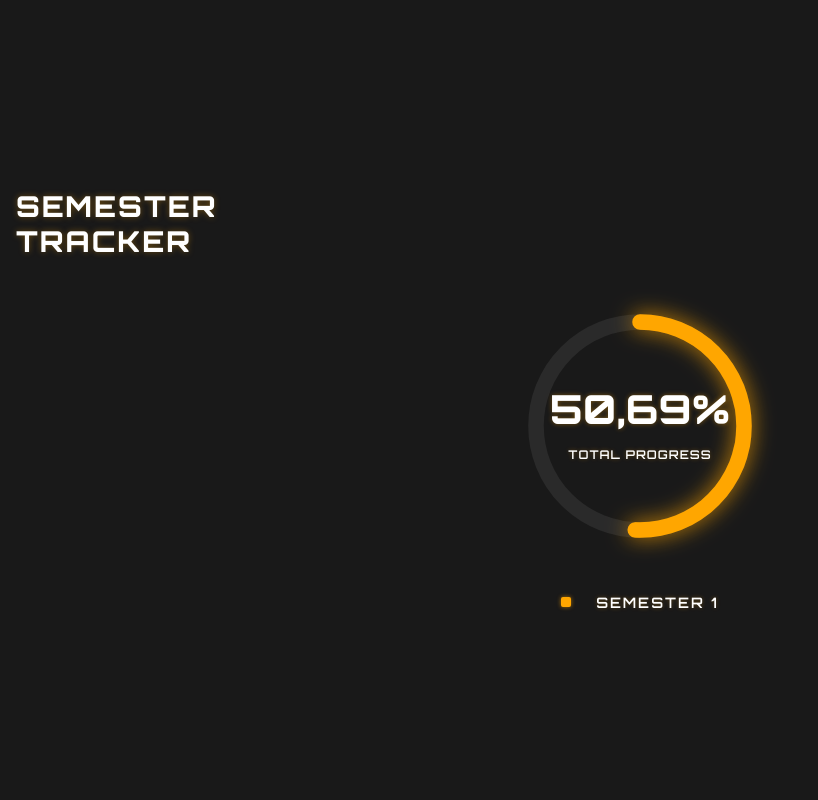
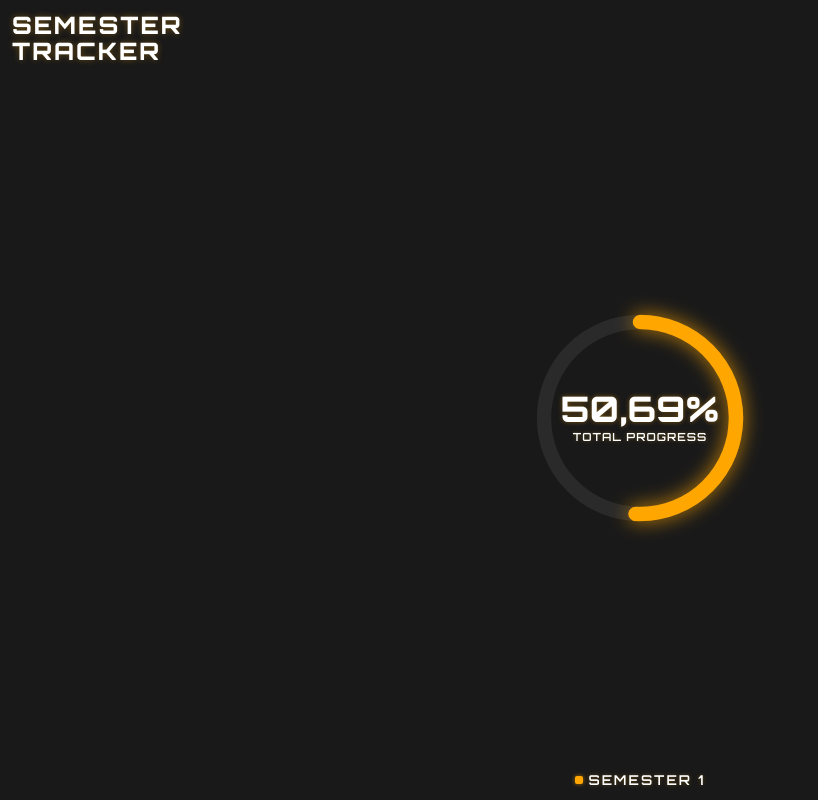
Before and after one commit to AbuZubair99/SEMESTER-TIMELINE-V1, a plain HTML site: page index.html in a window 1280 px wide. Shown: the whole page, without its empty margins (0-818 px from the left). Drawn offline with Linux system fonts and the light colour scheme.

Commit message:
ubah style

```diff
--- a/index.html
+++ b/index.html
@@ -29,53 +29,53 @@
       overflow: hidden;
     }
 
-    /* Container utama serbaguna (bekerja baik di viewport penuh maupun di dalam iframe/widget) */
+    /* Container utama menggunakan Grid agar pembagian ruang vertikal lebih stabil */
     .container {
-      display: flex;
-      flex-direction: column;
+      display: grid;
+      grid-template-rows: auto 1fr auto;
+      justify-items: center;
       align-items: center;
-      justify-content: center;
       width: 100%;
-      height: 100%;
-      max-width: 100%;
+      height: 100vh;
       max-height: 100vh;
-      padding: 16px;
-      container-type: inline-size; /* Memicu container query */
+      padding: 12px;
+      gap: 8px;
+      overflow: hidden;
+      container-type: size; /* Memicu container query berbasis tinggi & lebar */
     }
 
-    /* Judul responsif rata kiri/tengah */
+    /* Judul rata kiri */
     .title {
       font-family: 'Orbitron', sans-serif;
-      font-size: clamp(0.9rem, 6cqi, 1.8rem);
+      font-size: clamp(0.75rem, 5cqw, 1.5rem);
       font-weight: 800;
       letter-spacing: 2px;
-      line-height: 1.2;
-      margin-bottom: 3cqi;
+      line-height: 1.1;
       color: #ffffff;
       text-shadow: 0 0 6px rgba(255, 166, 0, 0.35);
-      align-self: flex-start;
+      justify-self: start;
       width: 100%;
     }
 
     .circle-item {
       display: flex;
-      flex-direction: column;
+      justify-content: center;
       align-items: center;
-      justify-content: center;
       width: 100%;
-      flex: 1;
-      min-height: 0; /* Mencegah overflow flexbox */
+      height: 100%;
+      min-height: 0; /* Mengunci agar tidak membesar melebihi area grid */
     }
 
-    /* Membatasi ukuran maksimal lingkaran agar tidak terlalu besar */
+    /* Kunci Perbaikan: Lingkaran dikunci berbasis nilai terkecil antara lebar (cqw) dan tinggi (cqh) */
     .circle-wrapper {
       position: relative;
-      width: min(100%, 260px); /* Batas maksimum ukuran lingkaran */
-      aspect-ratio: 1 / 1;
+      width: min(65cqw, 55cqh);
+      height: min(65cqw, 55cqh);
+      max-width: 240px;
+      max-height: 240px;
       display: flex;
       justify-content: center;
       align-items: center;
-      overflow: visible;
     }
 
     .circle-svg {
@@ -110,10 +110,10 @@
       width: 80%;
     }
 
-    /* Penyesuaian ukuran teks adaptif */
+    /* Ukuran teks dinamis mengikuti skala container */
     .number {
       font-family: 'Orbitron', sans-serif;
-      font-size: clamp(1rem, 11cqi, 2.5rem);
+      font-size: clamp(0.85rem, 12cqw, 2.2rem);
       font-weight: 800;
       color: #ffffff;
       text-shadow: 0 0 5px rgba(255, 166, 0, 0.4);
@@ -122,23 +122,22 @@
 
     .sub-number {
       font-family: 'Orbitron', sans-serif;
-      font-size: clamp(0.45rem, 3.2cqi, 0.75rem);
+      font-size: clamp(0.4rem, 3cqw, 0.7rem);
       font-weight: 600;
       color: #ffffff;
       letter-spacing: 1px;
-      margin-top: 1.5cqi;
+      margin-top: 4px;
       text-transform: uppercase;
       text-shadow: 0 0 4px rgba(255, 166, 0, 0.3);
       white-space: nowrap;
     }
 
     .label {
-      margin-top: 3cqi;
       display: flex;
       align-items: center;
-      gap: 2cqi;
+      gap: 6px;
       font-family: 'Orbitron', sans-serif;
-      font-size: clamp(0.55rem, 3.8cqi, 0.9rem);
+      font-size: clamp(0.5rem, 3.5cqw, 0.85rem);
       font-weight: 600;
       color: #ffffff;
       letter-spacing: 2px;
@@ -147,8 +146,8 @@
     }
 
     .label-box {
-      width: clamp(5px, 2cqi, 10px);
-      height: clamp(5px, 2cqi, 10px);
+      width: clamp(5px, 2cqw, 8px);
+      height: clamp(5px, 2cqw, 8px);
       background-color: #ffa600;
       border-radius: 2px;
       box-shadow: 0 0 4px rgba(255, 166, 0, 0.6);
@@ -172,11 +171,11 @@
           <span class="sub-number">Total Progress</span>
         </div>
       </div>
+    </div>
 
-      <div class="label">
-        <span class="label-box"></span>
-        <span>SEMESTER 1</span>
-      </div>
+    <div class="label">
+      <span class="label-box"></span>
+      <span>SEMESTER 1</span>
     </div>
   </div>
 
```
